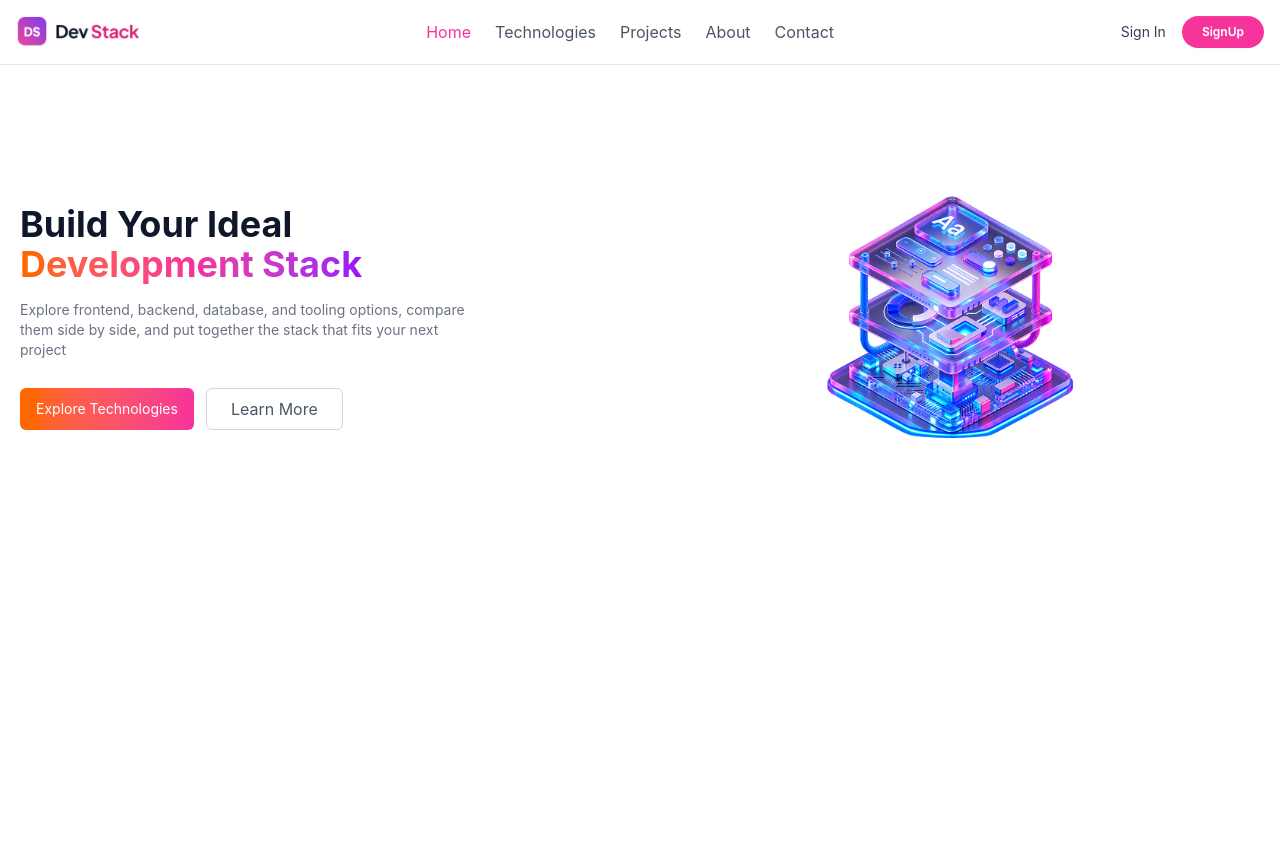
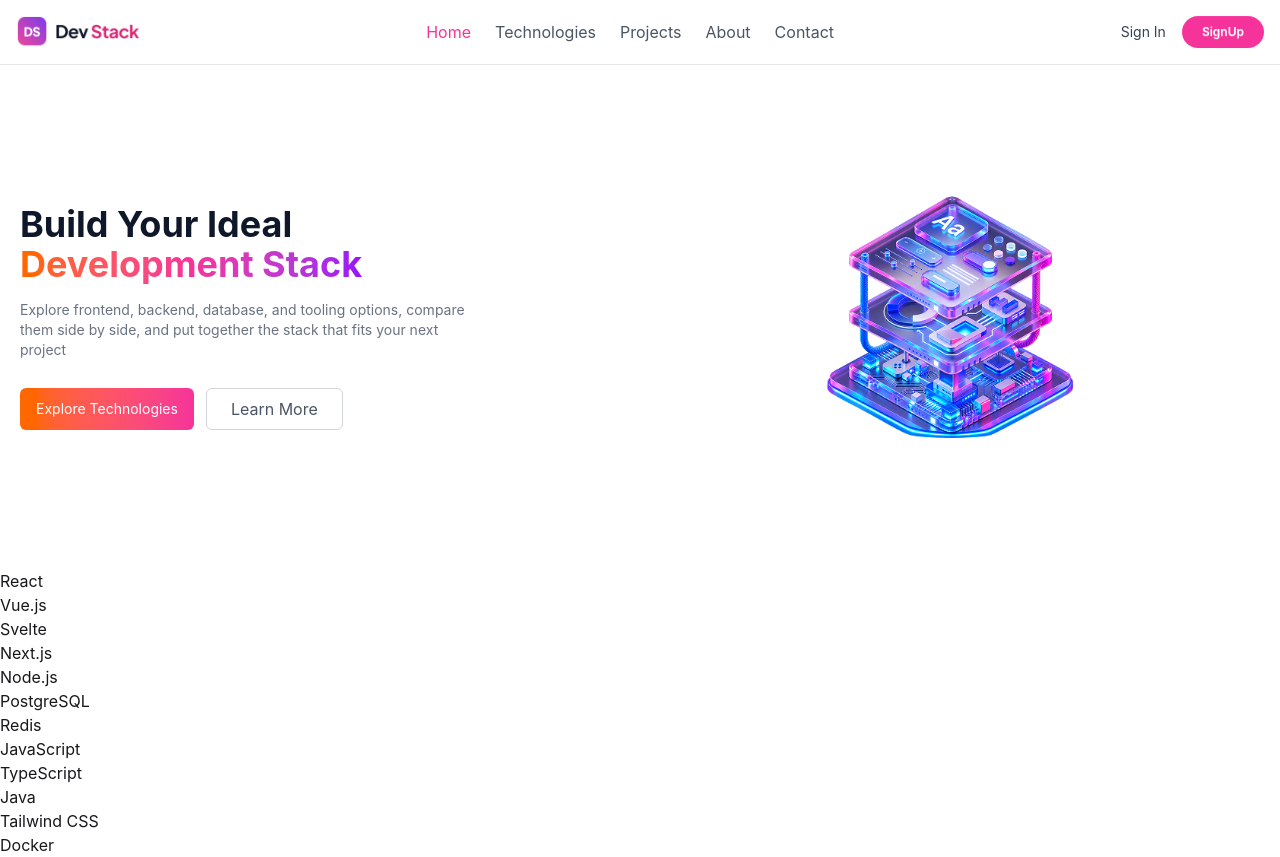
Before and after one commit to tazprince/dev-stack-builder, a React (Vite) app: page / in a window 1280 px wide. Before the commit the page ends 800 px from the top, so only its background shows below. Built offline with nearby package versions, Linux system fonts and the light colour scheme.

Commit message:
promise fetch

```diff
--- a/src/App.tsx
+++ b/src/App.tsx
@@ -1,14 +1,28 @@
+import { Suspense, useState } from 'react'
 import './App.css'
 import Banner from './components/Banner/Banner'
 import Navbar from './components/Navbar/Navbar'
+import Technologies from './components/Technologies/Technologies'
+import type { Technology } from './types/Technology'
+
+const technologiesFetch = async (): Promise<Technology[]> => {
+    const response = await fetch("/public/data.json");
+    const data = await response.json();
+    return data;
+  };
 
 function App() {
+
+   const [technologiesPromise] = useState(() => technologiesFetch());
 
 
   return (
     <>
       <Navbar></Navbar>
       <Banner></Banner>
+      <Suspense fallback={<h2>Loading technologies...</h2>}>
+        <Technologies technologiesPromise = {technologiesPromise} ></Technologies>
+      </Suspense>
     </>
   )
 }
--- /dev/null
+++ b/src/components/Technologies/Technologies.tsx
@@ -0,0 +1,18 @@
+import { use } from "react";
+import type { Technology } from "../../types/Technology";
+
+export interface TechnologiesProps {
+  technologiesPromise: Promise<Technology[]>;
+}
+
+export default function Technologies({technologiesPromise}: TechnologiesProps) {
+  const technologies = use(technologiesPromise);
+
+  return (
+    <div>
+      {technologies.map((technology) => (
+        <div key={technology.name}>{technology.name}</div>
+      ))}
+    </div>
+  );
+}
```
